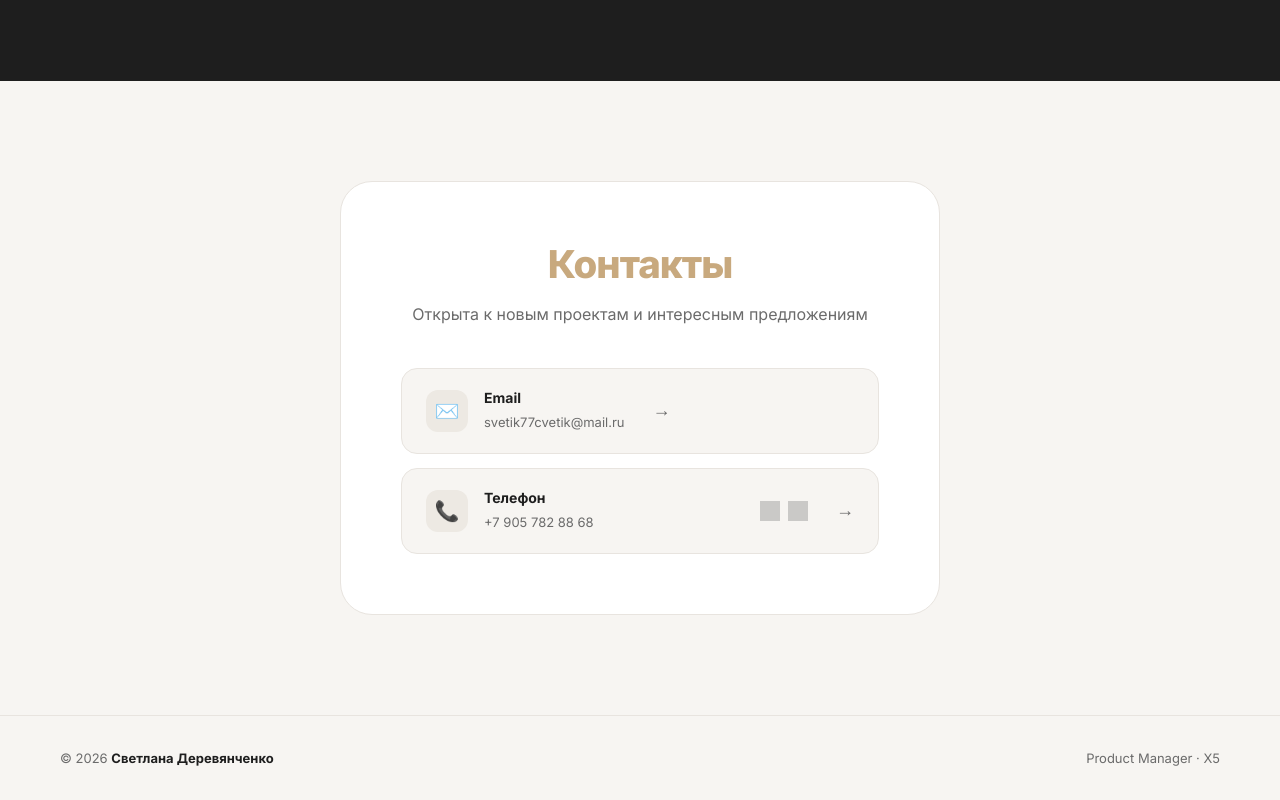
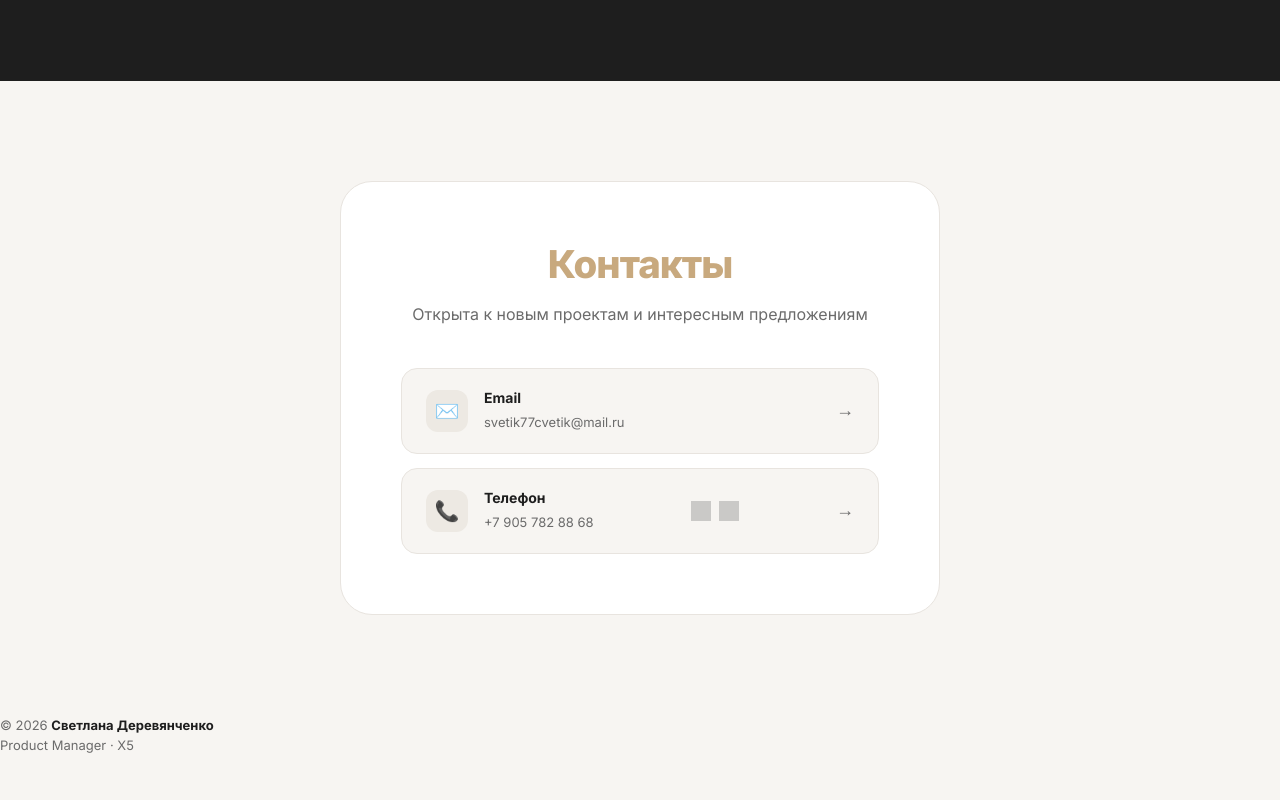
Before and after one commit to svetlana-derevyanchenko/portfolio_, a plain HTML site: page index.html in a window 1280 px wide. Shown: the part 3831-4631 px from the top of the page. After the commit the page ends 4587 px from the top, so only its background shows below. Drawn offline with Linux system fonts and the light colour scheme; grey boxes are pictures that could not be loaded.

Commit message:
Update index.html

```diff
--- a/index.html
+++ b/index.html
@@ -263,9 +263,10 @@
     .contact-links { display: flex; flex-direction: column; gap: 14px; }
     .contact-link {
       display: flex; align-items: center; gap: 16px;
-      background: var(--bg); border-radius: 16px;
-      padding: 18px 24px; text-decoration: none; color: var(--dark);
-      border: 1px solid var(--border); transition: border-color 0.2s, transform 0.2s;
+  background: var(--bg); border-radius: 16px;
+  padding: 18px 24px; text-decoration: none; color: var(--dark);
+  border: 1px solid var(--border); transition: border-color 0.2s, transform 0.2s;
+  justify-content: space-between;
     }
     .contact-link:hover { border-color: var(--accent); transform: translateX(4px); }
     .contact-link-icon {
@@ -289,11 +290,10 @@
       filter: invert(0);
     }
     .contact-link-arrow {
-      margin-left: 12px;
-      color: var(--muted);
-      font-size: 18px;
-      .contact-link-text {
-      text-align: left;
+      margin-left: auto;
+  color: var(--muted);
+  font-size: 18px;
+  flex-shrink: 0;
     }
     }
     /* ── FOOTER ── */
```
